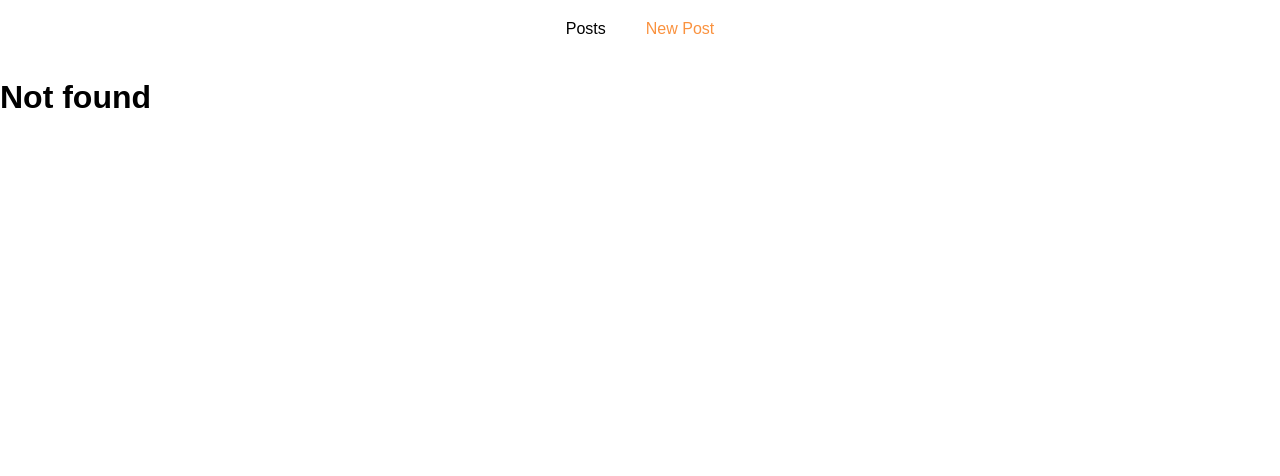
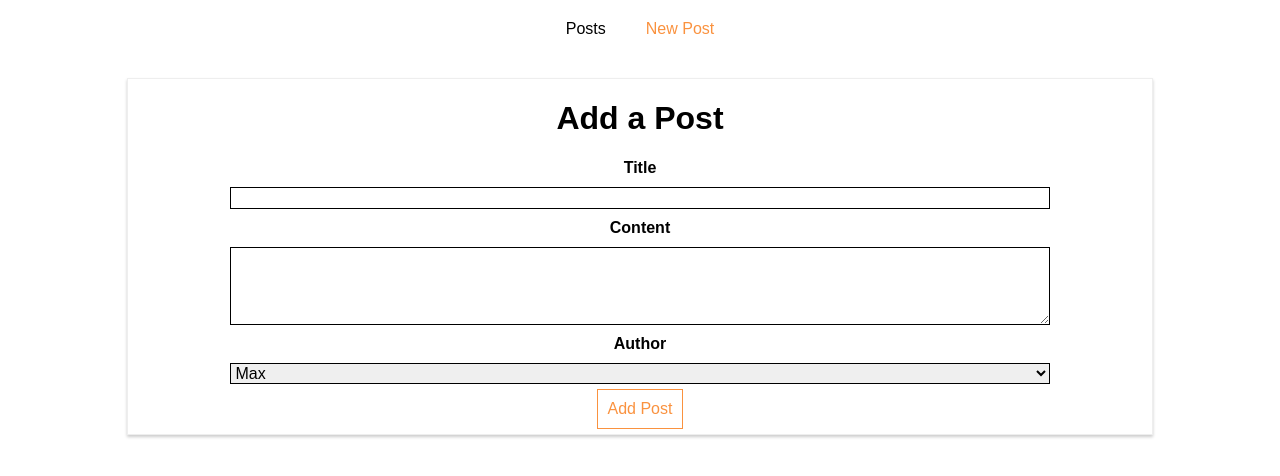
Before and after one commit to cavargas40/react-http, a React (Create React App) app: page /new-post in a window 1280 px wide. Before the commit this address had no page. Shown: the top 476 px of the page. Built offline with nearby package versions, Linux system fonts and the light colour scheme.

Commit message:
loading routes lazily

```diff
--- a/src/containers/Blog/Blog.js
+++ b/src/containers/Blog/Blog.js
@@ -3,11 +3,14 @@
 
 import './Blog.css';
 import Posts from './Posts/Posts';
-import NewPost from './NewPost/NewPost';
+// import NewPost from './NewPost/NewPost';
+import asyncComponent from '../../hoc/asyncComponent';
+
+const AsyncNewPost = asyncComponent(() => import('./NewPost/NewPost'));
 
 class Blog extends Component {
   state = {
-    auth: false
+    auth: true
   };
 
   render() {
@@ -38,7 +41,7 @@
 
         <Switch>
           {this.state.auth ? (
-            <Route path="/new-post" exact component={NewPost} />
+            <Route path="/new-post" exact component={AsyncNewPost} />
           ) : null}
           <Route path="/posts" component={Posts} />
           <Route render={() => <h1>Not found</h1>} />
--- /dev/null
+++ b/src/hoc/asyncComponent.js
@@ -0,0 +1,23 @@
+import React from 'react';
+
+const asyncComponent = importComponent => {
+  return class extends React.Component {
+    state = {
+      component: null
+    };
+
+    componentDidMount() {
+      importComponent().then(cmp => {
+        this.setState({ component: cmp.default });
+      });
+    }
+
+    render() {
+      const Cmp = this.state.component;
+
+      return Cmp ? <Cmp {...this.props} /> : null;
+    }
+  };
+};
+
+export default asyncComponent;
```
